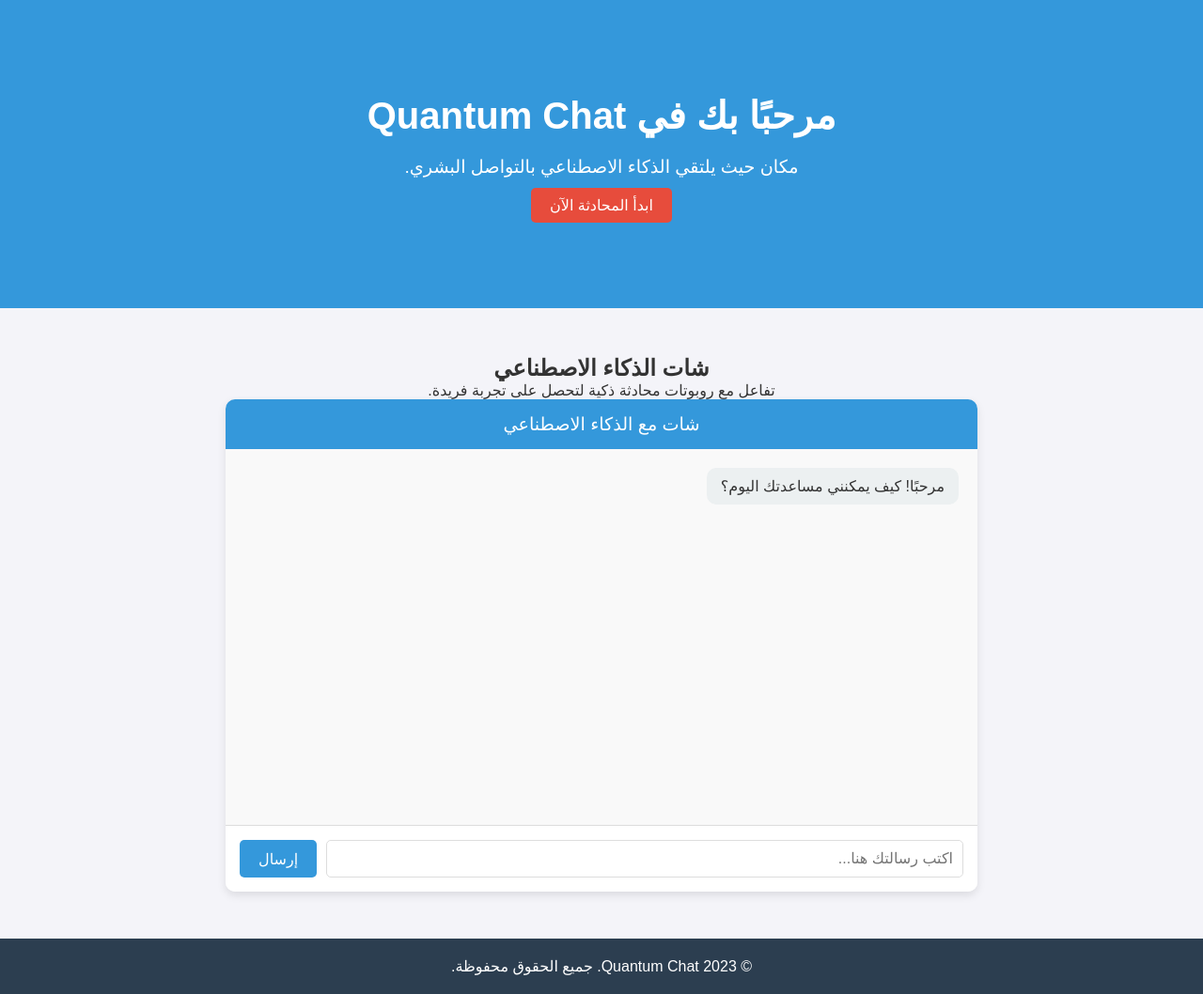
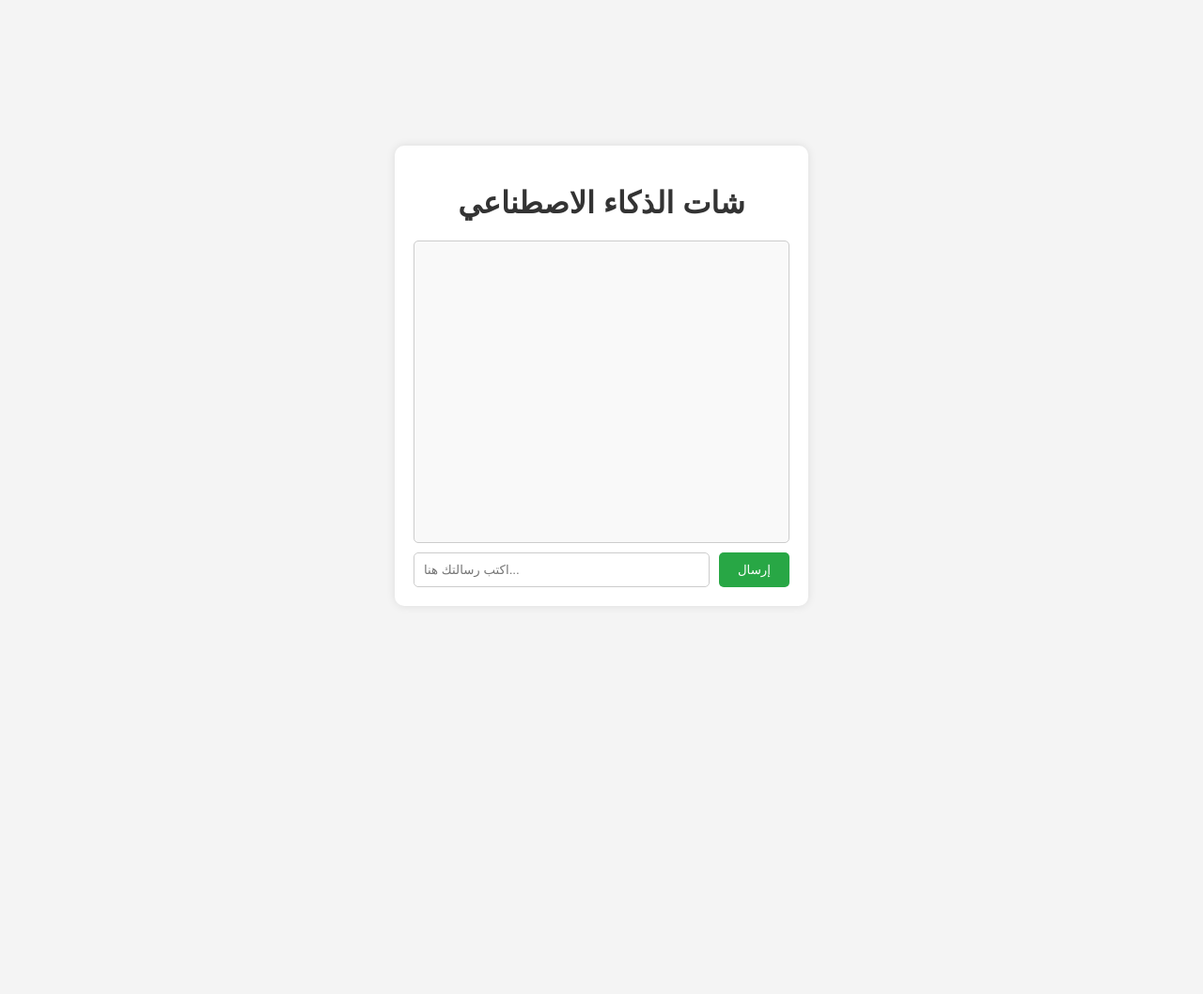
Before and after one commit to Loayalmofadl/Quantum-Chat, a plain HTML site: page index.html in a window 1280 px wide. Shown: the whole page at 94% size. After the commit the page ends 800 px from the top, so only its background shows below. Drawn offline with Linux system fonts and the light colour scheme.

Commit message:
Update index.html

```diff
--- a/index.html
+++ b/index.html
@@ -1,282 +1,128 @@
 <!DOCTYPE html>
-<html lang="ar" dir="rtl">
+<html lang="ar">
 <head>
     <meta charset="UTF-8">
     <meta name="viewport" content="width=device-width, initial-scale=1.0">
-    <title>Quantum Chat</title>
+    <title>شات الذكاء الاصطناعي</title>
     <style>
-        /* تهيئة عامة */
-        * {
+        body {
+            font-family: Arial, sans-serif;
+            background-color: #f4f4f4;
+            display: flex;
+            justify-content: center;
+            align-items: center;
+            height: 100vh;
             margin: 0;
-            padding: 0;
-            box-sizing: border-box;
-            font-family: Arial, sans-serif;
-        }
-
-        body {
-            background-color: #f4f4f9;
-            color: #333;
-            direction: rtl;
-        }
-
-        .hero {
-            background-color: #3498db;
-            color: #fff;
-            padding: 100px 20px;
-            text-align: center;
-        }
-
-        .hero h1 {
-            font-size: 2.5rem;
-            margin-bottom: 20px;
-        }
-
-        .hero p {
-            font-size: 1.2rem;
-            margin-bottom: 20px;
-        }
-
-        .cta-button {
-            background-color: #e74c3c;
-            color: #fff;
-            padding: 10px 20px;
-            text-decoration: none;
-            border-radius: 5px;
-            font-size: 1rem;
-        }
-
-        .section {
-            padding: 50px 20px;
-            text-align: center;
         }
 
         .chat-container {
-            max-width: 800px;
-            margin: 0 auto;
             background-color: #fff;
+            padding: 20px;
             border-radius: 10px;
-            box-shadow: 0 4px 10px rgba(0, 0, 0, 0.1);
-            overflow: hidden;
+            box-shadow: 0 0 10px rgba(0, 0, 0, 0.1);
+            width: 400px;
+            max-width: 100%;
         }
 
-        .chat-header {
-            background-color: #3498db;
-            color: #fff;
-            padding: 15px;
+        h1 {
             text-align: center;
-            font-size: 1.2rem;
-        }
-
-        .chat-box {
-            height: 400px;
-            overflow-y: scroll;
-            padding: 20px;
-            background-color: #f9f9f9;
-        }
-
-        .message {
-            margin-bottom: 15px;
-            display: flex;
-            align-items: flex-end;
-        }
-
-        .message.bot-message {
-            justify-content: flex-start;
-        }
-
-        .message.user-message {
-            justify-content: flex-end;
-        }
-
-        .message-content {
-            max-width: 70%;
-            padding: 10px 15px;
-            border-radius: 10px;
-            position: relative;
-        }
-
-        .bot-message .message-content {
-            background-color: #ecf0f1;
             color: #333;
         }
 
-        .user-message .message-content {
-            background-color: #3498db;
-            color: #fff;
+        #chat-box {
+            height: 300px;
+            border: 1px solid #ccc;
+            margin-bottom: 10px;
+            padding: 10px;
+            overflow-y: auto;
+            background-color: #f9f9f9;
+            border-radius: 5px;
         }
 
-        .chat-input {
+        .input-area {
             display: flex;
-            padding: 15px;
-            background-color: #fff;
-            border-top: 1px solid #ddd;
         }
 
-        .chat-input input {
+        input[type="text"] {
             flex: 1;
             padding: 10px;
-            border: 1px solid #ddd;
+            border: 1px solid #ccc;
             border-radius: 5px;
-            font-size: 1rem;
+            margin-right: 10px;
         }
 
-        .chat-input button {
-            background-color: #3498db;
+        button {
+            padding: 10px 20px;
+            background-color: #28a745;
             color: #fff;
             border: none;
-            padding: 10px 20px;
-            margin-right: 10px;
             border-radius: 5px;
             cursor: pointer;
-            font-size: 1rem;
         }
 
-        .chat-input button:hover {
-            background-color: #2980b9;
+        button:hover {
+            background-color: #218838;
         }
 
-        footer {
-            background-color: #2c3e50;
-            color: #fff;
-            text-align: center;
-            padding: 20px;
+        .user-message {
+            color: #007bff;
+            margin-bottom: 10px;
         }
 
-        /* التصميم المتجاوب */
-        @media (max-width: 768px) {
-            .hero h1 {
-                font-size: 2rem;
-            }
-
-            .hero p {
-                font-size: 1rem;
-            }
-
-            .chat-container {
-                width: 90%;
-            }
-
-            .message-content {
-                max-width: 80%;
-            }
+        .ai-message {
+            color: #28a745;
+            margin-bottom: 10px;
         }
 
-        @media (max-width: 480px) {
-            .hero h1 {
-                font-size: 1.8rem;
-            }
-
-            .hero p {
-                font-size: 0.9rem;
-            }
-
-            .chat-header {
-                font-size: 1rem;
-            }
-
-            .chat-box {
-                height: 300px;
-            }
-
-            .chat-input {
-                flex-direction: column;
-                gap: 10px;
-            }
-
-            .chat-input button {
-                width: 100%;
-                margin-right: 0;
-            }
+        .error-message {
+            color: #dc3545;
+            margin-bottom: 10px;
         }
     </style>
 </head>
 <body>
-    <!-- الصفحة الرئيسية -->
-    <section id="home" class="hero">
-        <div class="hero-content">
-            <h1>مرحبًا بك في Quantum Chat</h1>
-            <p>مكان حيث يلتقي الذكاء الاصطناعي بالتواصل البشري.</p>
-            <a href="#ai-chat" class="cta-button">ابدأ المحادثة الآن</a>
+    <div class="chat-container">
+        <h1>شات الذكاء الاصطناعي</h1>
+        <div id="chat-box"></div>
+        <div class="input-area">
+            <input type="text" id="user-input" placeholder="اكتب رسالتك هنا...">
+            <button onclick="sendMessage()">إرسال</button>
         </div>
-    </section>
-
-    <!-- قسم شات الذكاء الاصطناعي -->
-    <section id="ai-chat" class="section">
-        <h2>شات الذكاء الاصطناعي</h2>
-        <p>تفاعل مع روبوتات محادثة ذكية لتحصل على تجربة فريدة.</p>
-        <div class="chat-container">
-            <div class="chat-header">شات مع الذكاء الاصطناعي</div>
-            <div class="chat-box" id="chat-box">
-                <div class="message bot-message">
-                    <div class="message-content">مرحبًا! كيف يمكنني مساعدتك اليوم؟</div>
-                </div>
-            </div>
-            <div class="chat-input">
-                <input type="text" id="user-input" placeholder="اكتب رسالتك هنا...">
-                <button onclick="sendMessage()">إرسال</button>
-            </div>
-        </div>
-    </section>
-
-    <!-- تذييل الصفحة -->
-    <footer>
-        <p>© 2023 Quantum Chat. جميع الحقوق محفوظة.</p>
-    </footer>
+    </div>
 
     <script>
+        const apiKey = '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'; // استبدل بمفتاح API الخاص بك
+        const apiUrl = 'https://openrouter.ai/api/v1/chat/completions';
+
         async function sendMessage() {
             const userInput = document.getElementById('user-input').value;
+            if (!userInput) return;
+
             const chatBox = document.getElementById('chat-box');
+            chatBox.innerHTML += `<div class="user-message">أنت: ${userInput}</div>`;
 
-            if (userInput.trim() === "") return;
+            document.getElementById('user-input').value = '';
 
-            // إضافة رسالة المستخدم
-            const userMessage = document.createElement('div');
-            userMessage.classList.add('message', 'user-message');
-            userMessage.innerHTML = `<div class="message-content">${userInput}</div>`;
-            chatBox.appendChild(userMessage);
-
-            // إرسال الرسالة إلى OpenRouter API باستخدام fetch
             try {
-                const response = await fetch('https://openrouter.ai/api/v1/chat/completions', {
+                const response = await fetch(apiUrl, {
                     method: 'POST',
                     headers: {
-                        'Authorization': `Bearer <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>`, // استبدل بمفتاح API الخاص بك
-                        'Content-Type': 'application/json',
-                        'HTTP-Referer': '<YOUR_SITE_URL>', // اختياري
-                        'X-Title': '<YOUR_SITE_NAME>', // اختياري
+                        'Authorization': `Bearer ${apiKey}`,
+                        'Content-Type': 'application/json'
                     },
                     body: JSON.stringify({
-                        model: 'openai/gpt-4o', // يمكنك تغيير النموذج إذا لزم الأمر
-                        messages: [
-                            {
-                                role: 'user',
-                                content: userInput,
-                            },
-                        ],
-                    }),
+                        model: "gpt-3.5-turbo", // أو أي نموذج آخر
+                        messages: [{ role: "user", content: userInput }]
+                    })
                 });
 
                 const data = await response.json();
-
-                // إضافة رد الروبوت
-                const botMessage = document.createElement('div');
-                botMessage.classList.add('message', 'bot-message');
-                botMessage.innerHTML = `<div class="message-content">${data.choices[0].message.content}</div>`;
-                chatBox.appendChild(botMessage);
+                const aiResponse = data.choices[0].message.content;
+                chatBox.innerHTML += `<div class="ai-message">الذكاء الاصطناعي: ${aiResponse}</div>`;
             } catch (error) {
                 console.error('Error:', error);
-                const errorMessage = document.createElement('div');
-                errorMessage.classList.add('message', 'bot-message');
-                errorMessage.innerHTML = `<div class="message-content">عذرًا، حدث خطأ أثناء معالجة طلبك.</div>`;
-                chatBox.appendChild(errorMessage);
+                chatBox.innerHTML += `<div class="error-message">حدث خطأ أثناء الاتصال بالذكاء الاصطناعي.</div>`;
             }
-
-            // التمرير لأسفل
-            chatBox.scrollTop = chatBox.scrollHeight;
-
-            // مسح حقل الإدخال
-            document.getElementById('user-input').value = '';
         }
     </script>
 </body>
```
